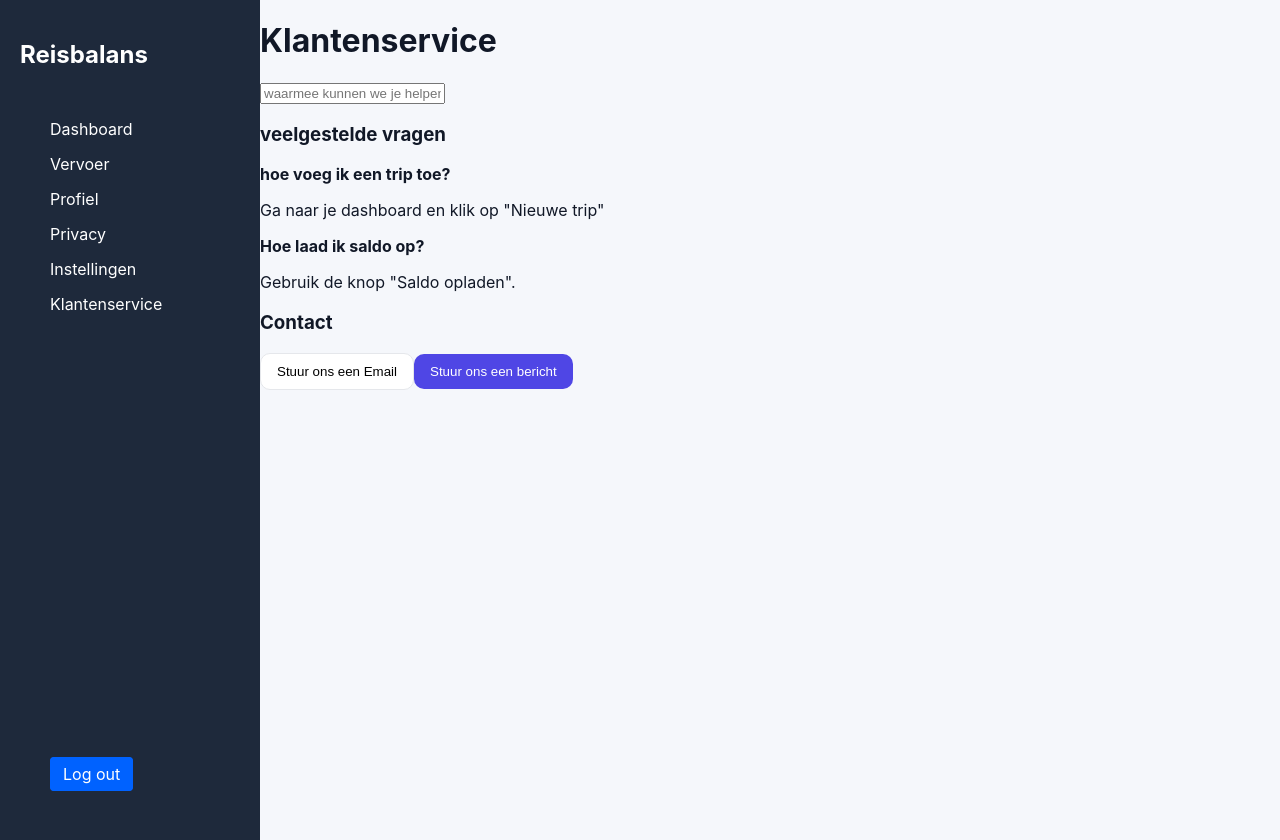
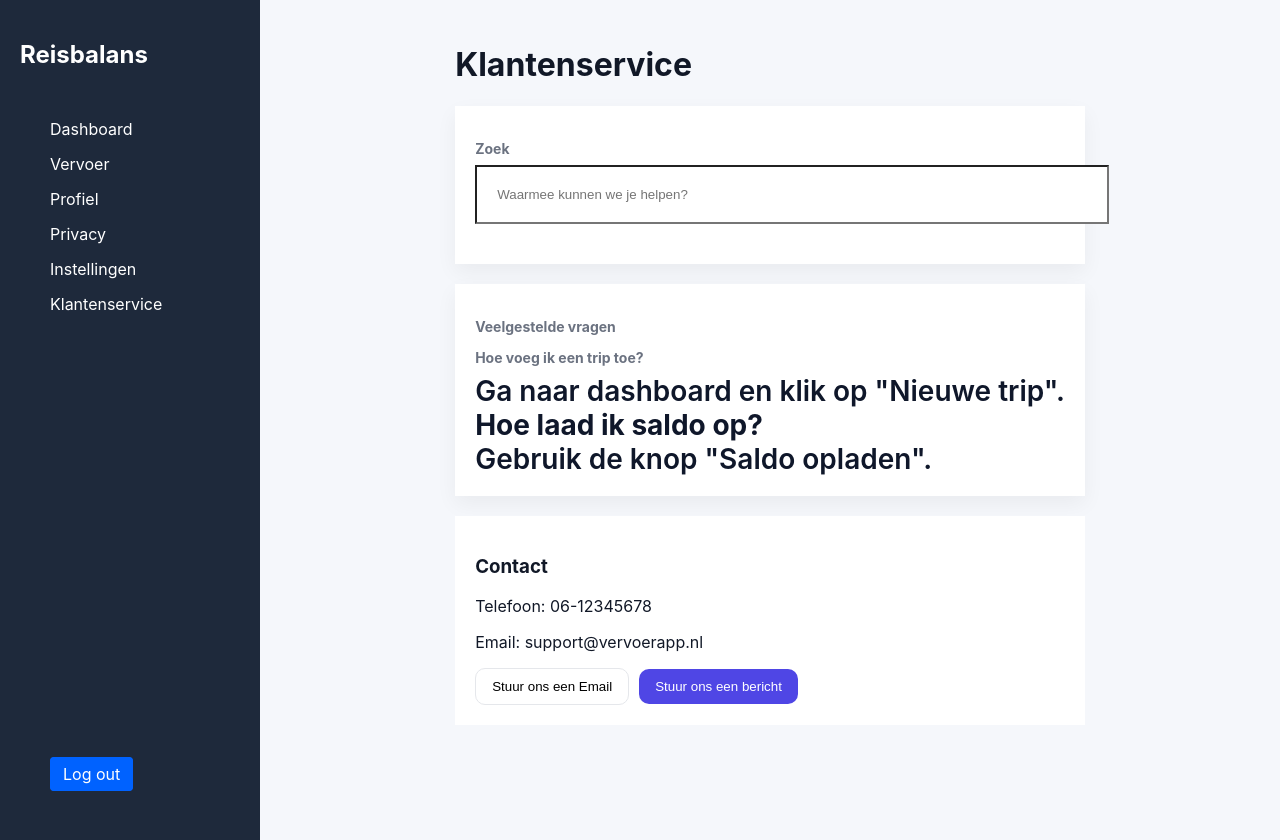
Before and after one commit to Ayman776/my-react-app, a React (Vite) app in the folder my-react-app/: page /klantenservice in a window 1280 px wide. Built offline with nearby package versions, Linux system fonts and the light colour scheme; the HTML template or start-up script is replaced by a standard one.

Commit message:
working on styling for klantenservice page

```diff
--- a/my-react-app/src/index.css
+++ b/my-react-app/src/index.css
@@ -982,3 +982,43 @@ body {
   border-radius: 6px;
   transition: width 0.3s ease;
 }
+
+.support{
+  padding: 24px;
+  max-width: 800px;
+  margin:0 auto;
+}
+
+.card {
+  background: white;
+  padding: 20px;
+  border-radius: 0px;
+  margin-bottom: 20px;
+  box-shadow: 0 8px 20px rgba(0,0,0,0.05);
+}
+
+.search {
+  width : 100%;
+  padding: 20px;
+  border-radius: 0px;
+  margin-bottom: 20px;
+}
+
+.faq-item{
+  margin-bottom: 12px;
+}
+
+.actions {
+  margin-top: 10px;
+}
+
+
+.contact{
+  background: white;
+  padding: 20px;
+  border-radius: 0px;
+}
+
+.btn {
+  margin-right: 10px;
+}
--- a/my-react-app/src/pages/klantenservice.jsx
+++ b/my-react-app/src/pages/klantenservice.jsx
@@ -4,33 +4,40 @@ return(
 
             <h1>Klantenservice</h1>
 
+         <div className="card">
+                <h3>Zoek</h3>
                 <input
                     type="text"
-            placeholder="waarmee kunnen we je helpen?"
+                    placeholder="Waarmee kunnen we je helpen?"
                     className="search"
                 />
-
-            <div className="faq">
-                <h3>veelgestelde vragen</h3>
-
-                <div className="faq=item">
-                    <p><strong>hoe voeg ik een trip toe?</strong></p>
-                    <p>Ga naar je dashboard en klik op "Nieuwe trip"</p>
             </div>
 
-                <div className="faq-item">
+
+            <div className="card">
+                <h3>Veelgestelde vragen</h3>
+                  <h3>Hoe voeg ik een trip toe?</h3>
+                <p>Ga naar dashboard en klik op "Nieuwe trip".</p>
                    <p><strong>Hoe laad ik saldo op?</strong></p>
                     <p>Gebruik de knop "Saldo opladen".</p>
+
+
             </div>
+
+
+
 
 <div className="contact">
     <h3>Contact</h3>
+     <p> Telefoon: 06-12345678</p>
+                <p> Email: support@vervoerapp.nl</p>
+
     <button className="btn">Stuur ons een Email</button>
     <button className="btn primary">Stuur ons een bericht</button>
 </div>
 
             </div>
-            </div>
+
 )
 
 
```
Lines whose indentation alone changed are shown as unchanged.
